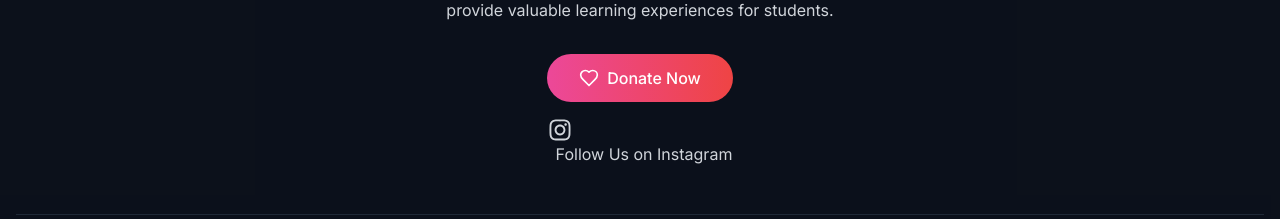
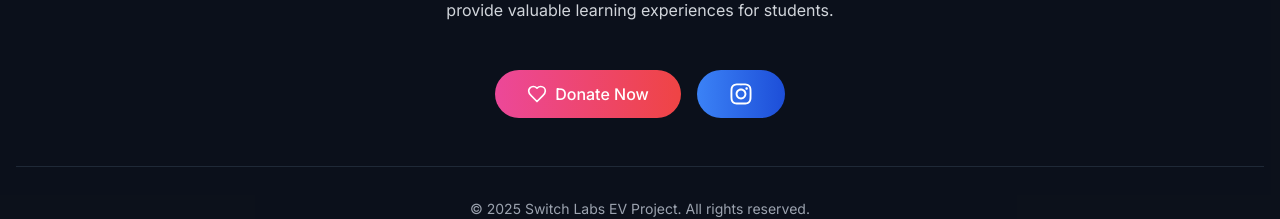
Before and after one commit to Sheel2007/EVCar-Website, a Next.js app: page /EVCar-Website/ in a window 1280 px wide. Shown: the part 2854-3073 px from the top of the page. Built offline with nearby package versions, Linux system fonts and the light colour scheme.

Commit message:
Change button layout

```diff
--- a/components/footer.tsx
+++ b/components/footer.tsx
@@ -13,6 +13,7 @@ export function Footer() {
             will help us continue developing autonomous driving technology and provide valuable learning experiences for
             students.
           </p>
+          <div className="flex gap-4 mt-4">
             <Link
               href="https://www.gofundme.com/f/help-acc-students-drive-innovation-forward"
               target="_blank"
@@ -22,16 +23,13 @@ export function Footer() {
               <Heart className="w-5 h-5" /> Donate Now
             </Link>
 
-          {/* Instagram Link */}
-          <div className="mt-4">
             <Link
               href="https://www.instagram.com/arcc_ev/"
               target="_blank"
               rel="noopener noreferrer"
-              className="text-gray-300 hover:text-pink-500 transition-colors duration-300"
+              className="px-8 py-3 bg-gradient-to-r from-blue-500 to-blue-700 rounded-full text-white font-medium hover:shadow-lg hover:shadow-blue-500/20 transition-all duration-300 flex items-center gap-2"
             >
-             <FaInstagram className="w-6 h-6" /> {/* Use the Instagram icon */}
-             <span className="ml-2">Follow Us on Instagram</span> {/* Text next to the icon */}
+              <FaInstagram className="w-6 h-6" /> {/* Instagram icon */}
             </Link>
           </div>
 
```
Lines whose indentation alone changed are shown as unchanged.
